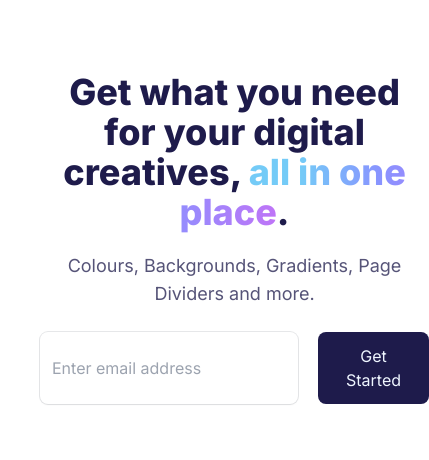
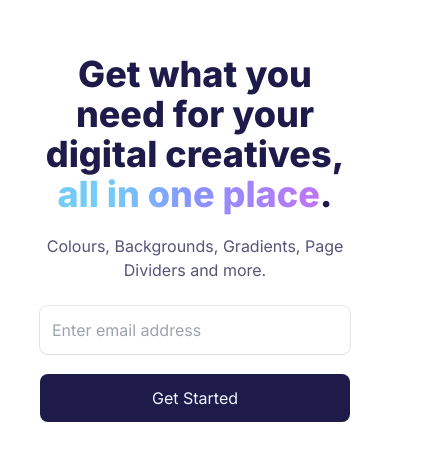
Before and after one commit to ikeawesom/ArtGen, a Next.js app: page / in a window 390 px wide. Shown: the part 184-644 px from the top of the page, 429 px wide, since content can reach past the window. Built offline with nearby package versions, Linux system fonts and the light colour scheme.

Commit message:
fixed landing page responsiveness

```diff
--- a/app/components/Button.tsx
+++ b/app/components/Button.tsx
@@ -1,17 +1,19 @@
 interface Props {
-    text: string,
-    link: string,
-    tab: boolean
+  text: string;
+  link: string;
+  tab: boolean;
 }
 
-export default function Button({ text, link, tab } : Props) {
-
-    return (
-        <a href={link} target={tab ? "_blank" : "_self"}>
-            <button className="bg-indigo-950 text-blue-50 px-7 py-3 rounded-lg hover:bg-indigo-800 focus:bg-indigo-800 [transition:background-color_200ms,transform_300ms,opacity_300ms] ease-in-out delay-150 hover:translate-x-2">
-                {text}
-            </button>
-        </a>
-
-    )
+export default function Button({ text, link, tab }: Props) {
+  return (
+    <a
+      href={link}
+      target={tab ? "_blank" : "_self"}
+      className="w-full min-[500px]:w-fit"
+    >
+      <button className="w-full bg-indigo-950 text-blue-50 px-7 py-3 rounded-lg hover:bg-indigo-800 focus:bg-indigo-800 [transition:background-color_200ms,transform_300ms,opacity_300ms] ease-in-out delay-150 hover:translate-x-2">
+        {text}
+      </button>
+    </a>
+  );
 }
--- a/app/components/Heading.tsx
+++ b/app/components/Heading.tsx
@@ -1,8 +1,8 @@
 export default function Heading() {
     return(
         <div className="text-center m-0 mb-6 w-full">
-            <h1 className="min-[800px]:text-6xl text-4xl font-extrabold text-indigo-950 mb-5">Get what you need for your digital creatives, <span className="gradient">all in one place</span>.</h1>
-            <p className="text-lg text-indigo-950 text-opacity-75">Colours, Backgrounds, Gradients, Page Dividers and more.</p>
+            <h1 className="md:text-6xl text-4xl font-extrabold text-indigo-950 mb-5">Get what you need for your digital creatives, <span className="gradient">all in one place</span>.</h1>
+            <p className="md:text-lg text-base text-indigo-950 text-opacity-75">Colours, Backgrounds, Gradients, Page Dividers and more.</p>
         </div>
     )
 }
--- a/app/components/Input.tsx
+++ b/app/components/Input.tsx
@@ -1,9 +1,18 @@
 interface Props {
-    placeholder?: string
+  placeholder?: string;
+  width?: boolean;
+  type?: string;
 }
 
-export default function Input({ placeholder } : Props) {
-    return (
-        <input className="px-3 py-3 rounded-lg ring-1 ring-slate-900/10 shadow-sm" type="text" placeholder={placeholder}/>
-    )
+export default function Input({ placeholder, width, type }: Props) {
+  return (
+    <input
+      className={
+        "w-full px-3 py-3 rounded-lg ring-1 ring-slate-900/10 shadow-sm " +
+        (width ? "min-[500px]:w-1/2" : "")
+      }
+      type={type === "text" ? "text" : "password"}
+      placeholder={placeholder}
+    />
+  );
 }
--- a/app/components/LandingPage.tsx
+++ b/app/components/LandingPage.tsx
@@ -4,15 +4,15 @@ import Button from "./Button";
 import Input from "./Input";
 
 export default function LandingPage() {
-    return (
-        <div className="w-100 h-screen grid place-items-center px-10 md:px-32">
-            <div className="flex flex-col items-center justify-center">
-                <Heading/>
-                <div className="flex gap-5">
-                    <Input placeholder="Enter email address"/>
-                    <Button text="Get Started" link="/" tab={false} />
-                </div>
-            </div>
+  return (
+    <div className="w-100 h-screen grid place-items-center px-10 md:px-32">
+      <div className="flex flex-col items-center justify-center">
+        <Heading />
+        <div className="flex gap-5 flex-wrap align-middle justify-center">
+          <Input placeholder="Enter email address" width={true} />
+          <Button text="Get Started" link="/account" tab={false} />
         </div>
-    )
+      </div>
+    </div>
+  );
 }
--- a/app/components/PageWrapper.tsx
+++ b/app/components/PageWrapper.tsx
@@ -6,7 +6,7 @@ interface Props {
 
 export default function PageWrapper({ children } : Props) {
     return(
-        <div className="w-100 -mx-48">
+        <div className="w-100 md:mx-48 mx-10">
             { children }
         </div>
     )
```
Also changed, not shown: app/layout.tsx (+9 -11 lines), package.json (+4 -3 lines), 1 other file (tests, documents, lock files or other folders).
